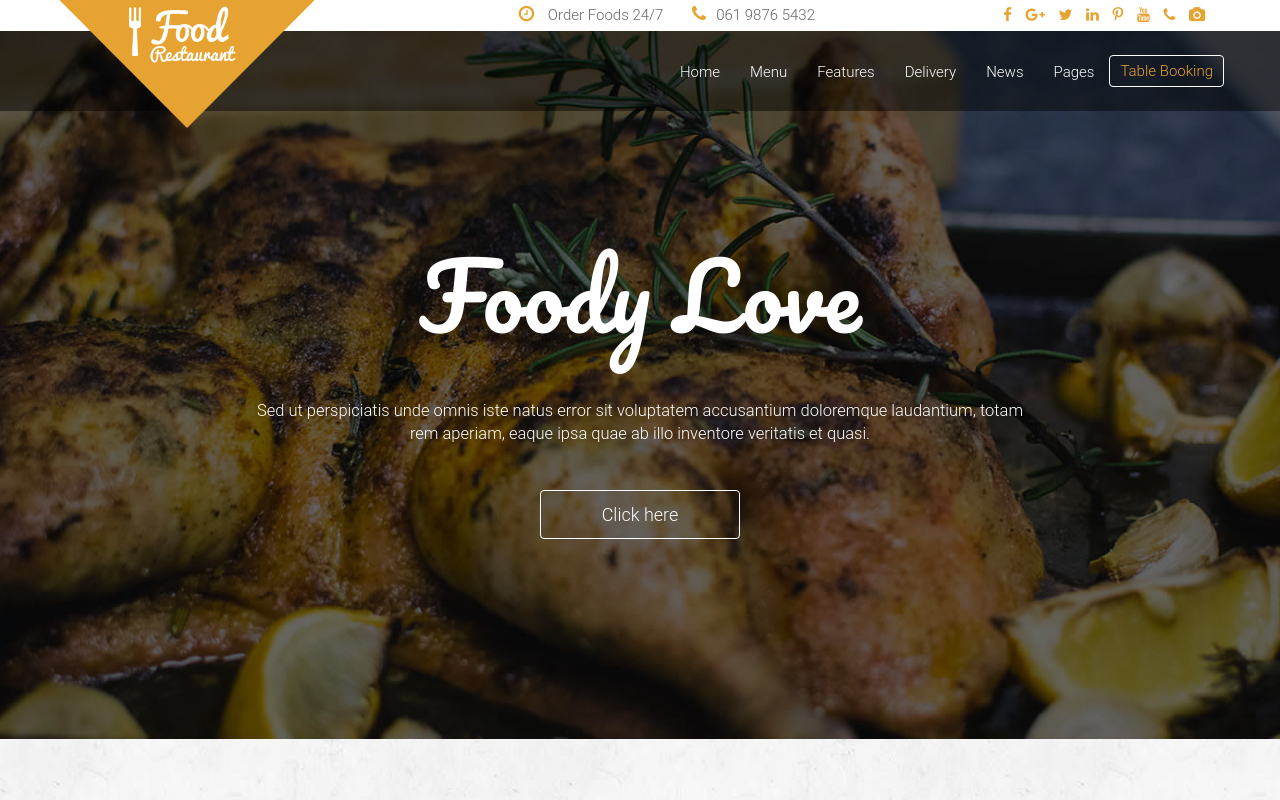
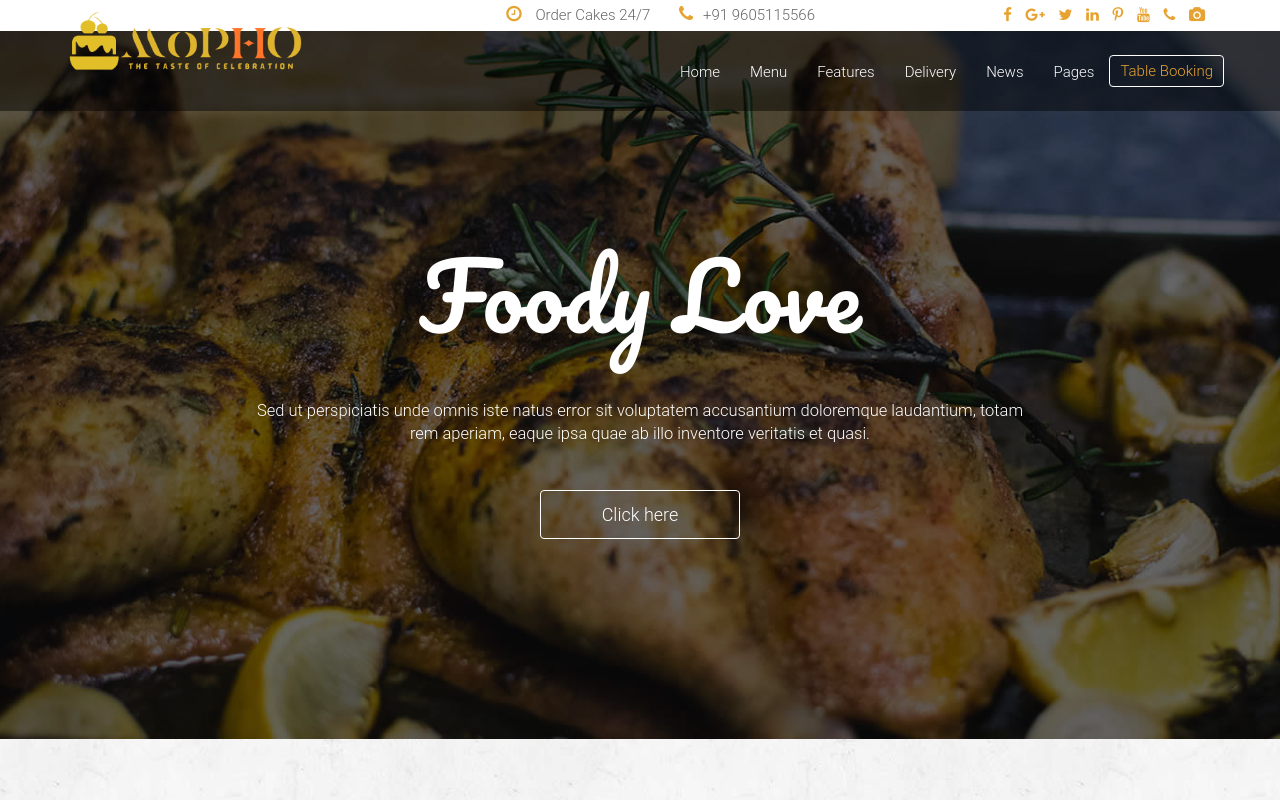
Before and after one commit to renjithm15/mopho2, a plain HTML site: page index.html in a window 1280 px wide. Shown: the top 800 px of the page. Drawn offline with Linux system fonts and the light colour scheme.

Commit message:
Update index.html

```diff
--- a/index.html
+++ b/index.html
@@ -40,8 +40,8 @@
                     <div class="row">
                         <div class="col-md-5 col-md-offset-3 col-sm-12 text-right">
                             <div class="call_us_text">
-								<a href=""><i class="fa fa-clock-o"></i> Order Foods 24/7</a>
-								<a href=""><i class="fa fa-phone"></i>061 9876 5432</a>
+								<a href=""><i class="fa fa-clock-o"></i> Order Cakes 24/7</a>
+								<a href=""><i class="fa fa-phone"></i>+91 9605115566</a>
 							</div>
                         </div>
 
@@ -77,7 +77,7 @@
                                         <span class="icon-bar"></span>
                                         <span class="icon-bar"></span>
                                     </button>
-                                    <a class="navbar-brand our_logo" href="#"><img src="assets/images/logo.png" alt="" /></a>
+                                    <a class="navbar-brand our_logo" href="#"><img src="assets/images/logo2.png" alt="" /></a>
                                 </div>
 
                                 <!-- Collect the nav links, forms, and other content for toggling -->
```
